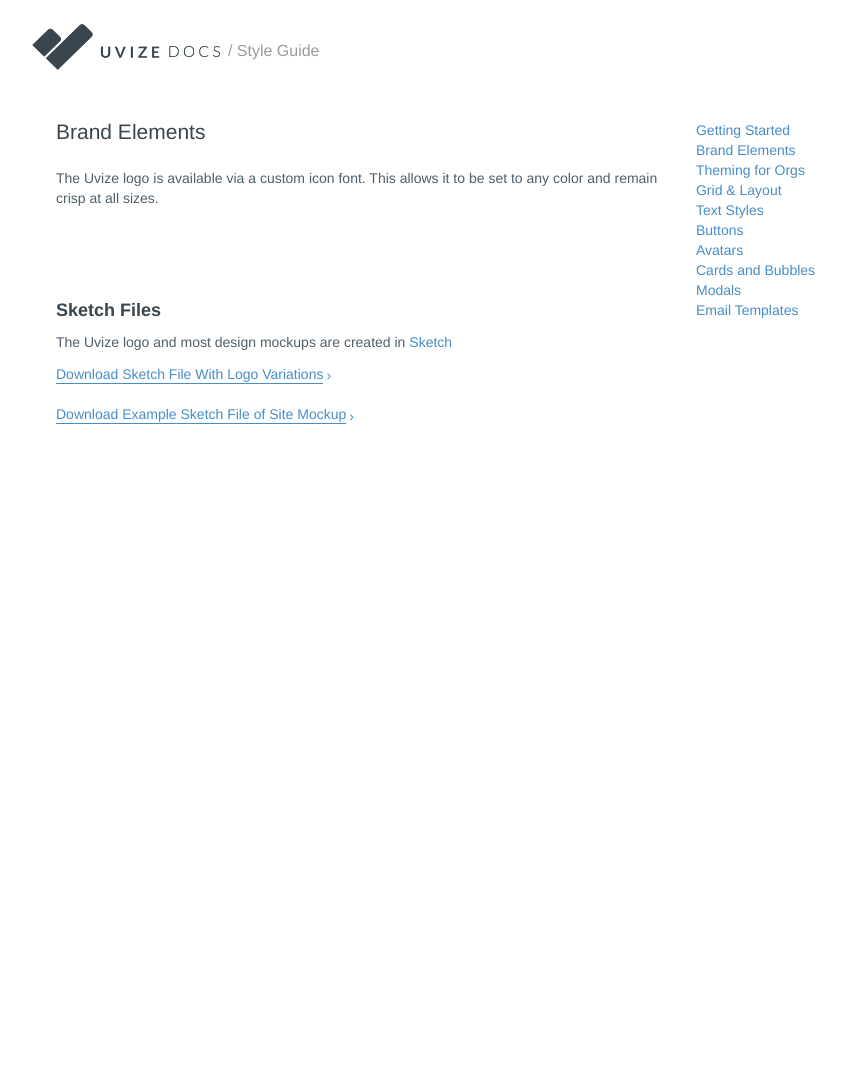
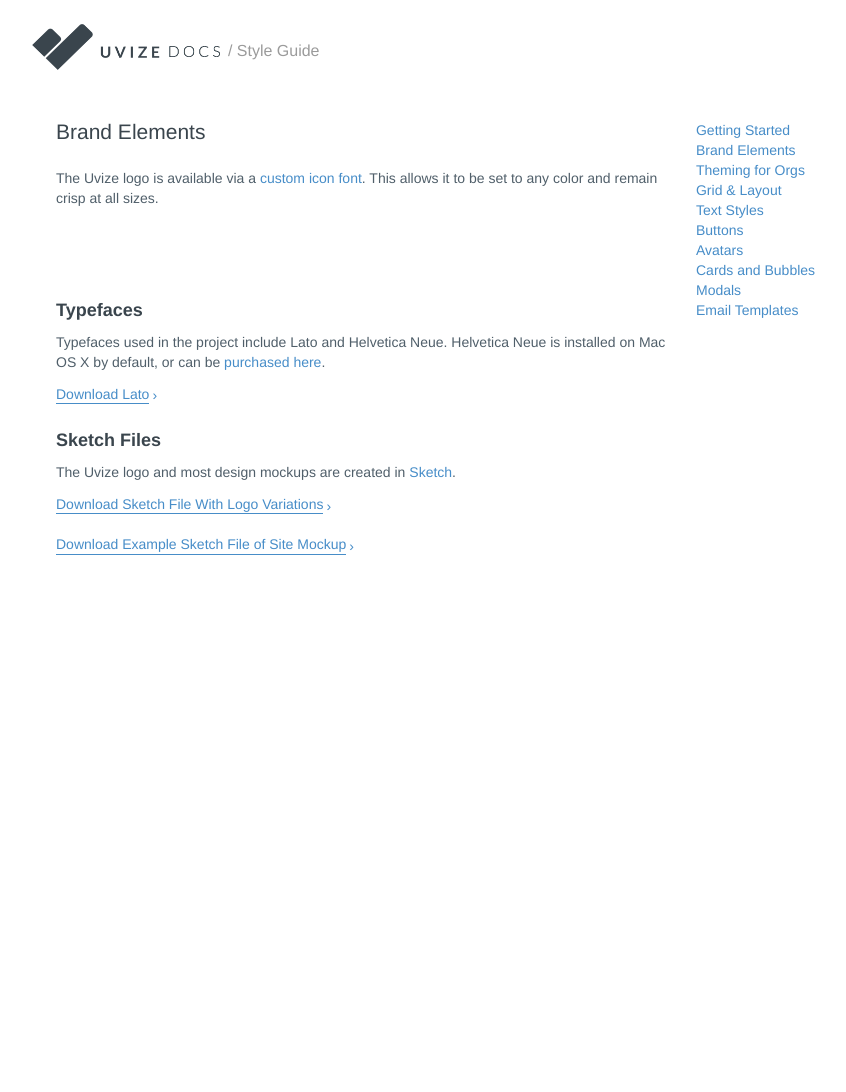
Before and after one commit to SonderMindOrg/uvize.github.io, a Jekyll site: the page built from style-guide/brand-elements.md, in a window 1280 px wide. Shown: the whole page, without its empty margins (116-962 px from the left). Built offline with Jekyll 4.4.1, drawn with Linux system fonts in a browser that asks for light colours; some web fonts are replaced; Markdown is read by kramdown in place of the engine named in the settings.

Commit message:
Brand elements

```diff
--- a/style-guide/brand-elements.md
+++ b/style-guide/brand-elements.md
@@ -5,16 +5,22 @@
 
 # Brand Elements
 
-The Uvize logo is available via a custom icon font. This allows it to be set to any color and remain crisp at all sizes.
+The Uvize logo is available via a <a href="/downloads/fonts/Uvize-Logo.zip">custom icon font</a>. This allows it to be set to any color and remain crisp at all sizes.
 
 <div class="example">
   <span class="uvize-graph-logo-font icon-uvize-graph-sidebar-solid"></span>
 </div>
 
+### Typefaces
+
+Typefaces used in the project include Lato and Helvetica Neue. Helvetica Neue is installed on Mac OS X by default, or can be <a href="https://www.myfonts.com/fonts/linotype/neue-helvetica/">purchased here</a>.
+
+<a  href="/downloads/fonts/lato.zip" class="accent-link add-arrow">Download Lato</a>
+
 ### Sketch Files
 
-The Uvize logo and most design mockups are created in [Sketch](http://www.sketchapp.com/)
+The Uvize logo and most design mockups are created in [Sketch](http://www.sketchapp.com/).
 
-<a class="accent-link add-arrow">Download Sketch File With Logo Variations</a>
+<a  href="/downloads/sketch/Uvize-MARKETING-brand_layout.zip" class="accent-link add-arrow">Download Sketch File With Logo Variations</a>
 <br><br>
-<a class="accent-link add-arrow">Download Example Sketch File of Site Mockup</a>
+<a href="/downloads/sketch/Uvize-MOCK_UP_EXAMPLE.zip" class="accent-link add-arrow">Download Example Sketch File of Site Mockup</a>
```
Also changed, not shown: 5 other files.
